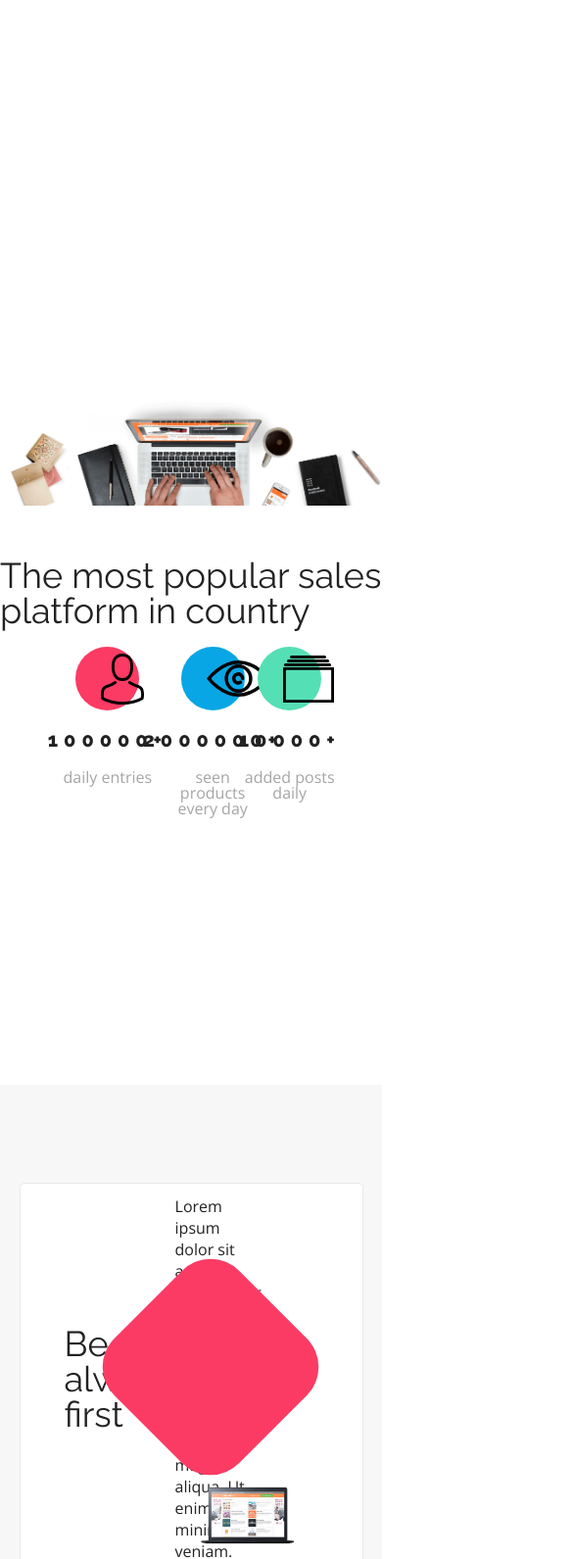
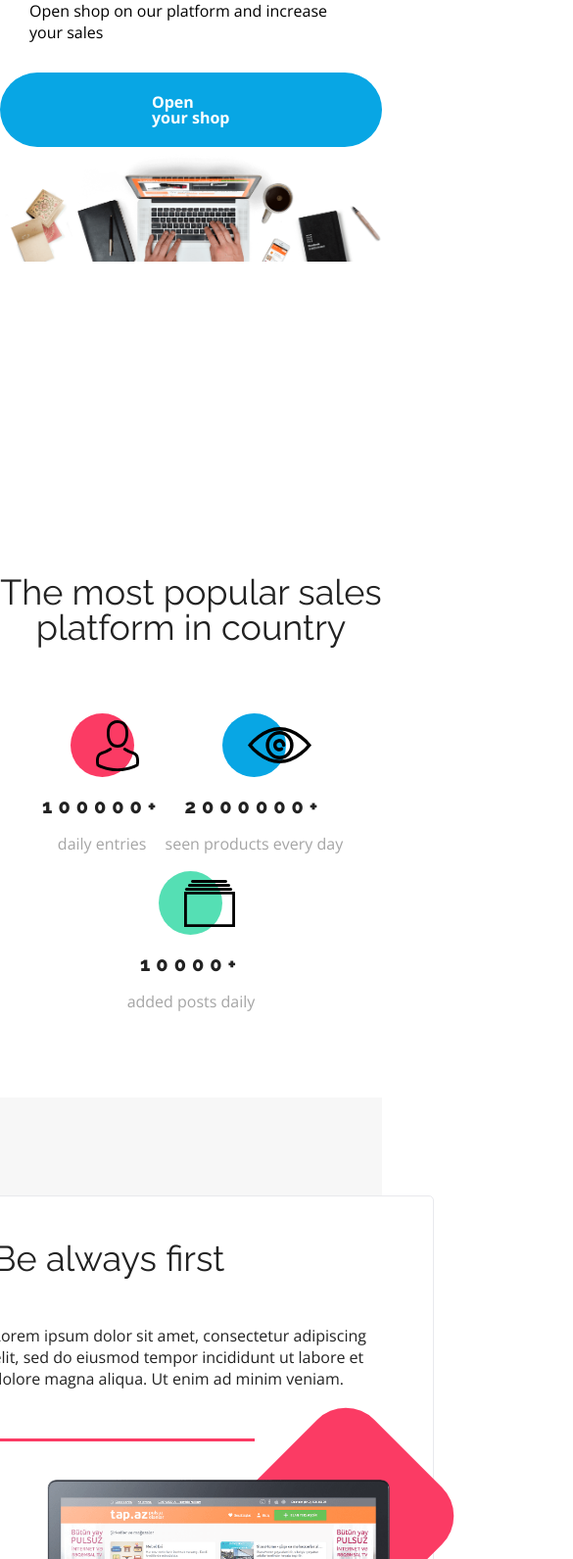
Before and after one commit to Vitzu/BestShop, a plain HTML site: page index.html in a window 390 px wide. Shown: the part 409-2000 px from the top of the page at 98% size, 585 px wide, since content can reach past the window. Drawn offline with nearby package versions, Linux system fonts and the light colour scheme.

Commit message:
responsivness adjustments

```diff
--- a/css/style.css
+++ b/css/style.css
@@ -58,10 +58,10 @@ button {
 
 .container {
   display: flex;
-  flex-flow: column wrap;
+  flex-direction: column;
   justify-content: center;
   align-items: center;
-  width: 1352px;
+  max-width: 1352px;
   height: 100%;
 }
 
@@ -69,6 +69,7 @@ button {
   display: flex;
   justify-content: center;
   align-items: flex-start;
+  flex-wrap: wrap;
   width: 100%;
 }
 
@@ -87,7 +88,9 @@ button {
 /* HEADER */
 
 .header {
-  position: relative;
+  position: sticky;
+  top: 0;
+  z-index: 2;
   display: flex;
   justify-content: center;
   width: 100%;
@@ -138,12 +141,11 @@ button {
 
 .landing-page {
   height: 100vh;
-  background: var(--base-color) url("../assets/background.png") no-repeat bottom/contain;
+  background: var(--base-color);
 }
 
-.landing-page .container {
-  flex-wrap: wrap;
-  height: 50%;
+.landing-page__img img {
+  width: 100%;
 }
 
 .landing-page__title {
@@ -166,20 +168,21 @@ button {
 /* WHY-US SECTION*/
 
 .why-us {
-  height: 70vh;
+  padding: 70px 0;
   background: var(--base-color);
 }
 
-.why-us .wrapper {
-  padding-top: 5%;
-  height: 70%;
+.why-us .section-title {
+  margin-bottom: 70px;
+  text-align: center;
 }
 
 .why-us__article {
   display: flex;
   flex-flow: column wrap;
   align-items: center;
-  width: 25%;
+  padding-bottom: 20px;
+  min-width: 33%;
 }
 
 .why-us__title {
@@ -237,7 +240,7 @@ button {
   background: var(--base-color);
   padding: 30px;
   margin-bottom: 50px;
-  height: 400px;
+  min-height: 400px;
   max-width: 90%;
 }
 
@@ -248,11 +251,11 @@ button {
 
 .benefits__article {
   display: flex;
-  flex-flow: column wrap;
+  flex-direction: column;
   justify-content: center;
   padding: 15px;
   height: 100%;
-  max-width: 40%;
+  max-width: 500px;
 }
 
 .benefits__article::after {
@@ -268,19 +271,17 @@ button {
 }
 
 .benefits__img {
+  align-self: flex-end;
   position: relative;
   z-index: 0;
-  display: flex;
-  justify-content: center;
-  align-items: flex-end;
-  height: 100%;
+  padding: 20px;
 }
 
 .benefits__img img {
-   max-width: 60%;
+  max-width: 450px;
  }
 
-.wrapper .benefits__img::before {
+.benefits__img::before {
   position: absolute;
   z-index: -1;
   content: '';
@@ -289,8 +290,8 @@ button {
 /* TOP BENEFIT BOX'S SQUARE SHAPE AND ARTICLE UNDERLINE */
 
 .wrapper:first-of-type .benefits__img::before {
-  top: 20%;
-  right: 20%;
+  top: -10%;
+  right:  5%;
   width: 180px;
   height: 180px;
   background: var(--secondary-theme-color);
@@ -305,8 +306,8 @@ button {
 /* MIDDLE BENEFIT BOX'S CIRCLE SHAPE AND ARTICLE UNDERLINE*/
 
 .wrapper:nth-of-type(2) .benefits__img::before {
-  top: 0;
-  left: 20%;
+  top: 5%;
+  left: 5%;
   height: 320px;
   width: 320px;
   background: var(--vibrant-main-theme-color);
@@ -355,7 +356,7 @@ button {
 /* OFFERS SECTION*/
 
 .prices {
-  padding: 100px;
+  padding: 50px 0;
   background: var(--base-color);
 }
 
@@ -398,7 +399,7 @@ button {
   display: flex;
   flex-direction: column;
   align-items: center;
-  padding: 40px;
+  padding: 20px;
   font-family: "Open Sans", sans-serif;
   font-size: 14px;
 }
@@ -507,27 +508,35 @@ button {
 
 /* LEFT-HAND CONTACT SECTION */
 
+.contact__info {
+  padding: 20px;
+  min-width: 300px;
+}
+
 .contact__title {
-  margin-bottom: 30px;
   font-size: 49px;
 }
 
 .contact__text {
+  margin: 30px auto;
   font-size: 16px;
 }
 
 .contact--parameter {
   position: relative;
   display: inline-block;
-  margin: 50px auto;
-  padding-left: 40px;
   color: var(--info-text-color);
+}
+
+.contact__info--directions {
+  display: flex;
+  justify-content: space-around;
 }
 
 .contact--parameter::before {
   position: absolute;
   top: -5px;
-  left: 0;
+  left: -28px;
   content: '';
   height: 27px;
   width: 27px;
@@ -538,7 +547,6 @@ button {
 }
 
 .contact__tel-number {
-  margin-left: 20px;
   font-family: "Open Sans", sans-serif;
   font-size: 16px;
 }
@@ -553,6 +561,7 @@ button {
   display: flex;
   flex-direction: column;
   max-width: 45%;
+  min-width: 300px;
 }
 
 .contact__input--label {
--- a/index.html
+++ b/index.html
@@ -47,6 +47,8 @@
             <p class="landing-page__text">Open shop on our platform and increase your sales</p>
 
             <a href="" class="button button__main-theme button__cta-button">Open your shop</a>
+
+            <div class="landing-page__img"><img src="./assets/Background.png" alt=""></div>
 
         </div>
 
@@ -233,11 +235,14 @@
                     <h2 class="contact__title">Any questions?</h2>
 
                     <p class="contact__text">Leave your email address or call us!</p>
+                    <div class="contact__info--directions">
 
-                    <a href="mailto:info@bestshop.xyz"
-                       class="contact__email-link contact--parameter">info@bestshop.xyz</a>
+                        <a href="mailto:info@bestshop.xyz"
+                           class="contact__email-link contact--parameter">info@bestshop.xyz</a>
 
-                    <span class="contact__tel-number contact--parameter">123 456 789</span>
+                        <span class="contact__tel-number contact--parameter">123 456 789</span>
+
+                    </div>
 
                 </article>
 
@@ -250,7 +255,12 @@
                     <input type="email" name="email" id="email" class="contact__input">
 
                     <input type="checkbox" name="consent" id="consent" class="contact--not-checkbox">
-                    <label for="consent" class="contact__consent"><span class="contact--checkbox"></span>I hereby give consent for my personal data included in my application to be processed for the purposes of the recruitment process under the European Parliament’s and Council of the European Union Regulation on the Protection of Natural Persons as of 27 April 2016, with regard to the processing of personal data and on the free movement of such data, and repealing Directive 95/46/EC (Data Protection Directive)</label>
+                    <label for="consent" class="contact__consent"><span class="contact--checkbox"></span>I hereby give
+                        consent for my personal data included in my application to be processed for the purposes of the
+                        recruitment process under the European Parliament’s and Council of the European Union Regulation
+                        on the Protection of Natural Persons as of 27 April 2016, with regard to the processing of
+                        personal data and on the free movement of such data, and repealing Directive 95/46/EC (Data
+                        Protection Directive)</label>
 
                     <button type="submit" class="button button__main-theme contact__button">Send</button>
 
```
